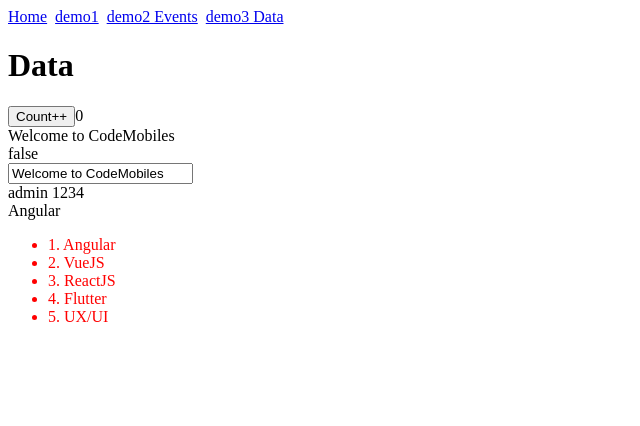
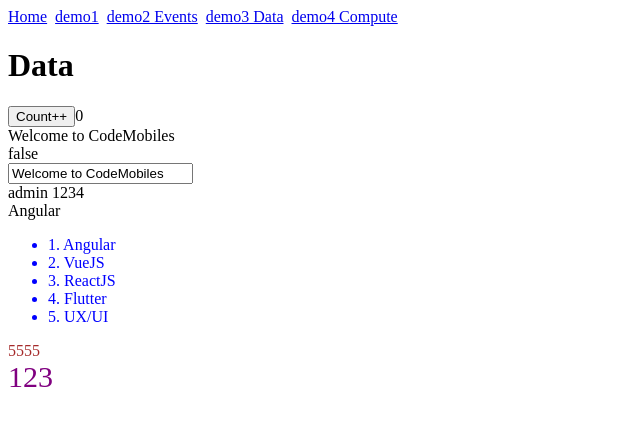
Before and after one commit to RyosakiZ/vue_training, a Vue app: page /demo3 in a window 1280 px wide. Shown: the top 426 px of the page, without its empty margins (0-640 px from the left). Built offline with nearby package versions, Linux system fonts and the light colour scheme.

Commit message:
added methods and computed

```diff
--- a/src/App.vue
+++ b/src/App.vue
@@ -5,10 +5,13 @@
       <li><router-link to="/demo1">demo1</router-link></li>
       <li><router-link to="/demo2">demo2 Events</router-link></li>
       <li><router-link to="/demo3">demo3 Data</router-link></li>
+      <li><router-link to="/demo4">demo4 Compute</router-link></li>
+
 
     </ul>
 
     <router-view></router-view>
+    <span class="title">123</span>
   </div>
 </template>
 
@@ -27,4 +30,15 @@ li {
   display: inline;
   margin-right: 8px;
 }
+
+.title{
+  font-size: 30px;
+  color: purple;
+}
 </style>
+
+<style>
+.content{
+  color:blue;
+}
+</style>
--- a/src/router/index.js
+++ b/src/router/index.js
@@ -4,6 +4,8 @@ import Home from "../views/Home.vue";
 import demo1 from "../views/demo1_intro.vue";
 import demo2 from "../views/demo2_EventMethod.vue";
 import demo3 from "../views/demo3_Data.vue";
+import demo4 from "../views/demo4_Compute.vue";
+
 
 Vue.use(VueRouter);
 
@@ -36,6 +38,11 @@ const routes = [
     path: "/demo3",
     name: "demo3",
     component: demo3,
+  },
+  {
+    path: "/demo4",
+    name: "demo4",
+    component: demo4,
   }
 ];
 
--- a/src/views/demo3_Data.vue
+++ b/src/views/demo3_Data.vue
@@ -1,5 +1,5 @@
 <template>
-  <div>
+  <div id="demo3">
     <h1>Data</h1>
     <button @click="count++;isLogged=true;">Count++</button>
     <span>{{ count }}</span>
@@ -10,8 +10,10 @@
     <div>{{account.username}} {{account.password}}</div>
     <div>{{courses[0]}}</div>
     <ul>
-      <li v-for="(item, index) in courses" :key="index">{{index+1}}. {{item}}</li>
+      <li class="content" v-for="(item, index) in courses" :key="index">{{index+1}}. {{item}}</li>
     </ul>
+
+    <span class="title">5555</span>
   </div>
 </template>
 
@@ -42,9 +44,17 @@ export default {
 };
 </script>
 
-<style scoped>
+<style>
 
 li{
   color: red
 }
+
+.title{
+  color: brown
+}
 </style>
+
+<style>
+
+</style>
--- /dev/null
+++ b/src/views/demo4_Compute.vue
@@ -0,0 +1,46 @@
+<template>
+  <div id ="demo4">
+
+    <h2>{{firstname}}</h2>
+    <h2>{{lastname}}</h2>
+    <h2>{{fullname}}</h2>
+
+    <h1 style="background-color: grey;">
+      Random No. from computed property: {{ getrandomno }}
+    </h1>
+        <h1 style="background-color: grey;">
+      Random No. from computed property: {{ getrandomno }}
+    </h1>
+        <h1 style="background-color: grey;">
+      Random No. from computed property: {{ getrandomno }} <!-- ดึงค่าล่าสุดเสมอ -->
+    </h1>
+    <h1>Random No from method: {{ getrandomno1() }}</h1>
+    <h1>Random No from method: {{ getrandomno1() }}</h1>
+
+  </div>
+</template>
+
+<script>
+export default {
+  name: "Demo4",
+  methods:{
+    getrandomno1: function() {
+      return Math.random();
+    }
+  },
+  data(){
+    return{
+    firstname: "Puwit",
+    lastname: "Chotikasatian"
+    }
+  },
+  computed:{
+    fullname(){
+      return this.firstname + " " + this.lastname
+    },
+    getrandomno(){
+      return Math.random();
+    }
+  }
+}
+</script>
```
